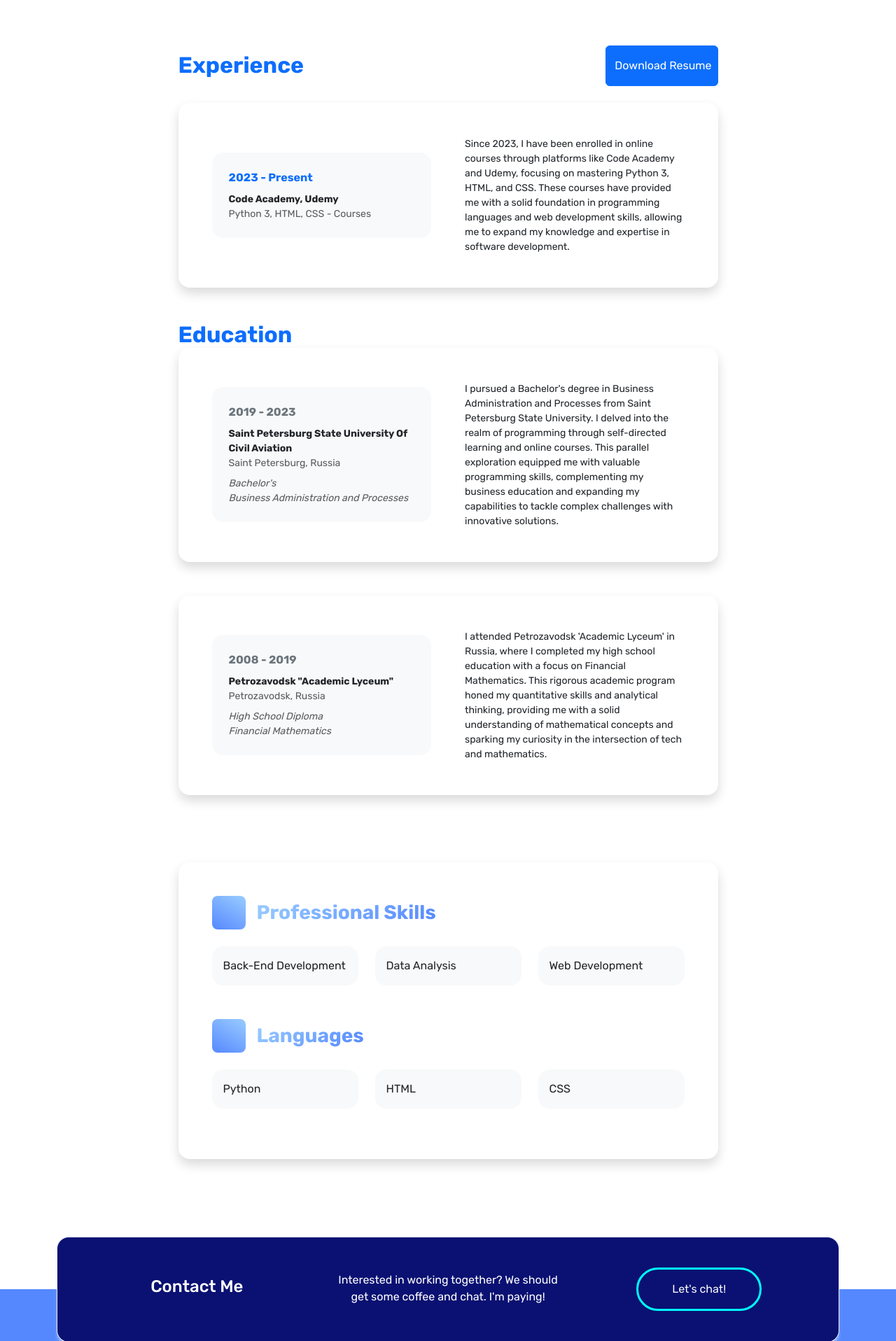
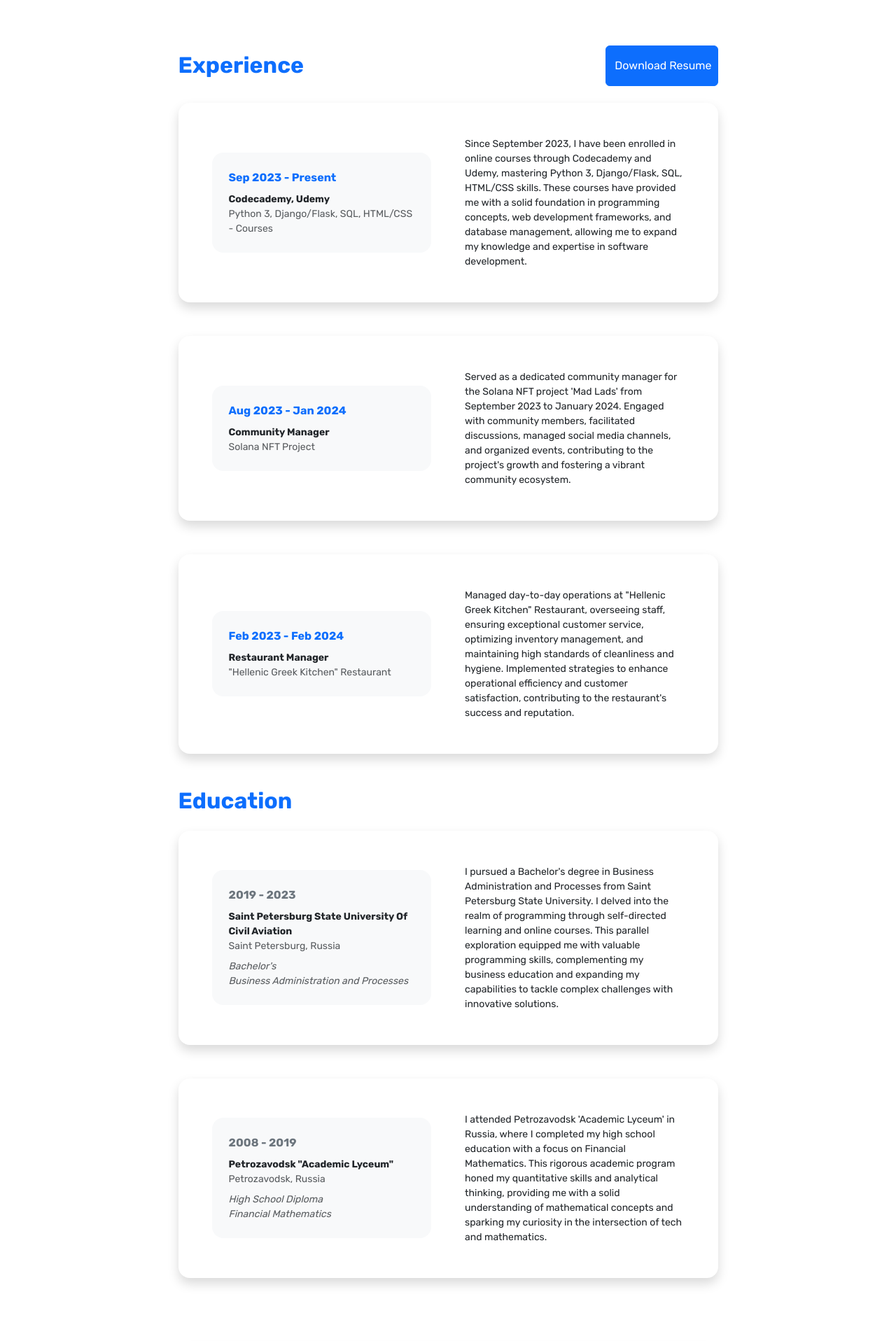
Before and after one commit to georgebrnv/Portfolio-Website, a Flask app: page /resume in a window 1280 px wide. Shown: the part 193-2109 px from the top of the page at 70% size. Run offline with Flask 3, Linux system fonts and the light colour scheme; some libraries are stand-ins or nearby versions.

Commit message:
Add Resume PDF File

```diff
--- a/templates/resume.html
+++ b/templates/resume.html
@@ -11,7 +11,7 @@
                             <div class="d-flex align-items-center justify-content-between mb-4">
                                 <h2 class="text-primary resume-header-text fw-bolder">Experience</h2>
                                 <!-- Download resume button-->
-                                <a class="dwnl-btn btn btn-primary px-2 py-3" href="#!">
+                                <a class="dwnl-btn btn btn-primary px-2 py-3" href="/static/assets/ebarinov-resume.pdf" download="ebarinov-resume.pdf">
                                     <div class="d-inline-block"></div>
                                     Download Resume
                                 </a>
@@ -22,14 +22,52 @@
                                     <div class="row align-items-center gx-5">
                                         <div class="col text-center text-lg-start mb-4 mb-lg-0">
                                             <div class="bg-light p-4 rounded-4">
-                                                <div class="text-primary fw-bolder mb-2">2023 - Present</div>
-                                                <div class="small fw-bolder">Code Academy, Udemy</div>
-                                                <div class="small text-muted">Python 3, HTML, CSS - Courses</div>
+                                                <div class="text-primary fw-bolder mb-2">Sep 2023 - Present</div>
+                                                <div class="small fw-bolder">Codecademy, Udemy</div>
+                                                <div class="small text-muted">Python 3, Django/Flask, SQL, HTML/CSS - Courses</div>
                                             </div>
                                         </div>
                                         <div class="col-lg-6">
                                             <div class="resume-box-text">
-                                                Since 2023, I have been enrolled in online courses through platforms like Code Academy and Udemy, focusing on mastering Python 3, HTML, and CSS. These courses have provided me with a solid foundation in programming languages and web development skills, allowing me to expand my knowledge and expertise in software development.
+                                                Since September 2023, I have been enrolled in online courses through Codecademy and Udemy, mastering Python 3, Django/Flask, SQL, HTML/CSS skills. These courses have provided me with a solid foundation in programming concepts, web development frameworks, and database management, allowing me to expand my knowledge and expertise in software development.
+                                            </div>
+                                        </div>
+                                    </div>
+                                </div>
+                            </div>
+                            <!-- Experience Card 2-->
+                            <div class="card shadow border-0 rounded-4 mb-5">
+                                <div class="card-body p-5">
+                                    <div class="row align-items-center gx-5">
+                                        <div class="col text-center text-lg-start mb-4 mb-lg-0">
+                                            <div class="bg-light p-4 rounded-4">
+                                                <div class="text-primary fw-bolder mb-2">Aug 2023 - Jan 2024</div>
+                                                <div class="small fw-bolder">Community Manager</div>
+                                                <div class="small text-muted">Solana NFT Project</div>
+                                            </div>
+                                        </div>
+                                        <div class="col-lg-6">
+                                            <div class="resume-box-text">
+                                                Served as a dedicated community manager for the Solana NFT project 'Mad Lads' from September 2023 to January 2024. Engaged with community members, facilitated discussions, managed social media channels, and organized events, contributing to the project's growth and fostering a vibrant community ecosystem.
+                                            </div>
+                                        </div>
+                                    </div>
+                                </div>
+                            </div>
+                            <!-- Experience Card 3-->
+                            <div class="card shadow border-0 rounded-4 mb-5">
+                                <div class="card-body p-5">
+                                    <div class="row align-items-center gx-5">
+                                        <div class="col text-center text-lg-start mb-4 mb-lg-0">
+                                            <div class="bg-light p-4 rounded-4">
+                                                <div class="text-primary fw-bolder mb-2">Feb 2023 - Feb 2024</div>
+                                                <div class="small fw-bolder">Restaurant Manager</div>
+                                                <div class="small text-muted">"Hellenic Greek Kitchen" Restaurant</div>
+                                            </div>
+                                        </div>
+                                        <div class="col-lg-6">
+                                            <div class="resume-box-text">
+                                                Managed day-to-day operations at "Hellenic Greek Kitchen" Restaurant, overseeing staff, ensuring exceptional customer service, optimizing inventory management, and maintaining high standards of cleanliness and hygiene. Implemented strategies to enhance operational efficiency and customer satisfaction, contributing to the restaurant's success and reputation.
                                             </div>
                                         </div>
                                     </div>
@@ -39,7 +77,7 @@
                         </section>
                         <!-- Education Section-->
                         <section>
-                            <h2 class="text-primary resume-header-text fw-bolder">Education</h2>
+                            <h2 class="text-primary resume-header-text fw-bolder mb-4">Education</h2>
                             <!-- Education Card 1-->
                             <div class="card shadow border-0 rounded-4 mb-5">
                                 <div class="card-body p-5">
```
Also changed, not shown: 1 other file.
